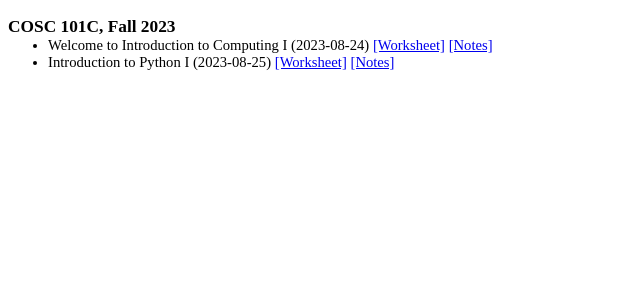
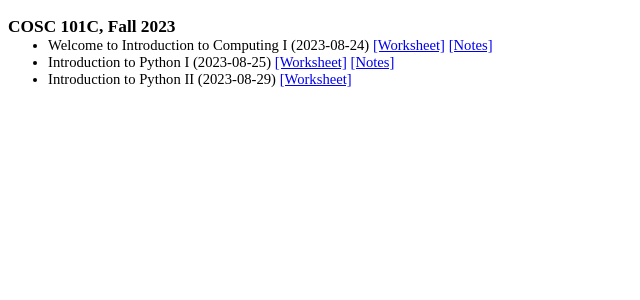
Before and after one commit to georgianahaldeman/cosc101, a Jekyll site: the page built from docs/notes/index.md, in a window 1280 px wide. Shown: the top 300 px of the page, without its empty margins (0-640 px from the left). Built offline with Jekyll 4.4.1, drawn with Linux system fonts in a browser that asks for light colours; our own code applies the rules of GitHub Pages for plain Markdown files.

Commit message:
8_29 worksheet

```diff
--- a/docs/notes/index.md
+++ b/docs/notes/index.md
@@ -3,3 +3,5 @@
 - Welcome to Introduction to Computing I (2023-08-24) [[Worksheet]](./notes/8_24.pdf) [[Notes]](./answers/8_24_answers.pdf)
 
 - Introduction to Python I (2023-08-25) [[Worksheet]](./notes/8_25.pdf) [[Notes]](./answers/8_25_answers.pdf)
+
+- Introduction to Python II (2023-08-29) [[Worksheet]](./notes/8_29.pdf)
```
Also changed, not shown: 7 other files.
